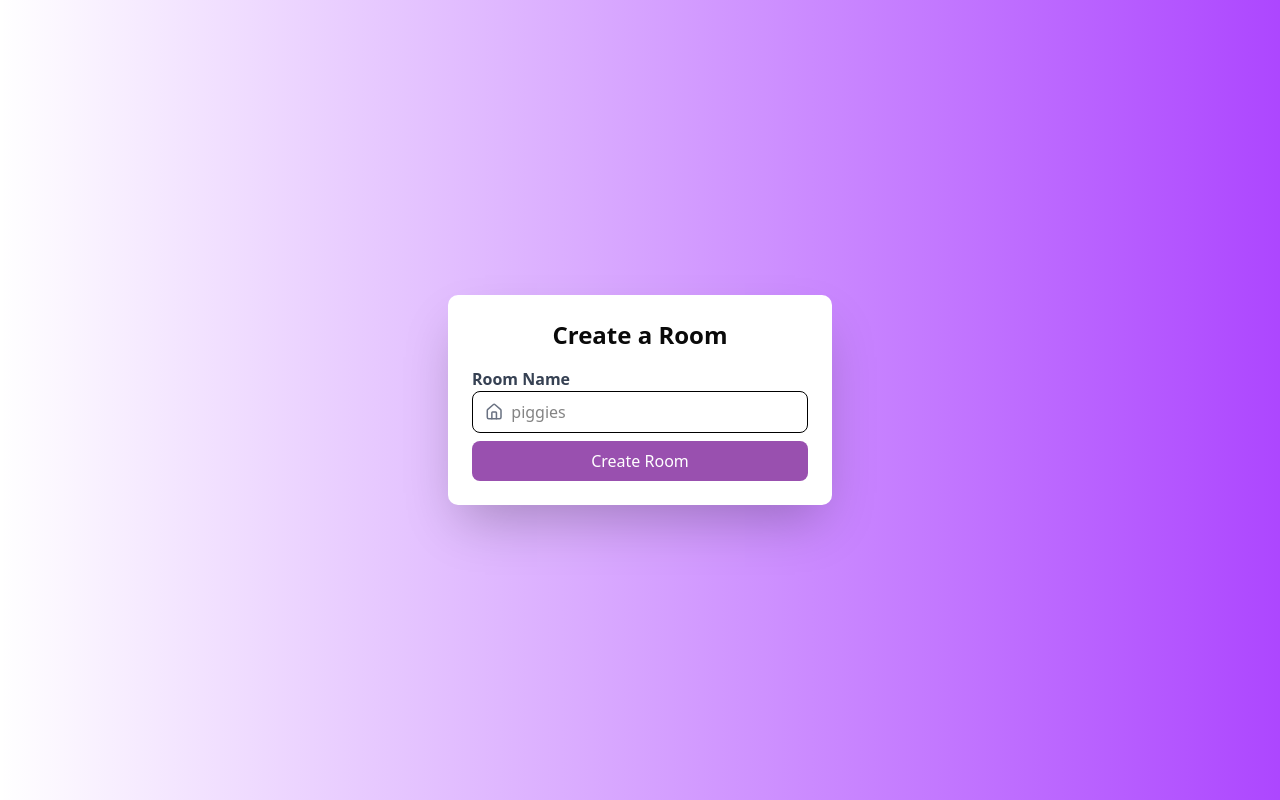
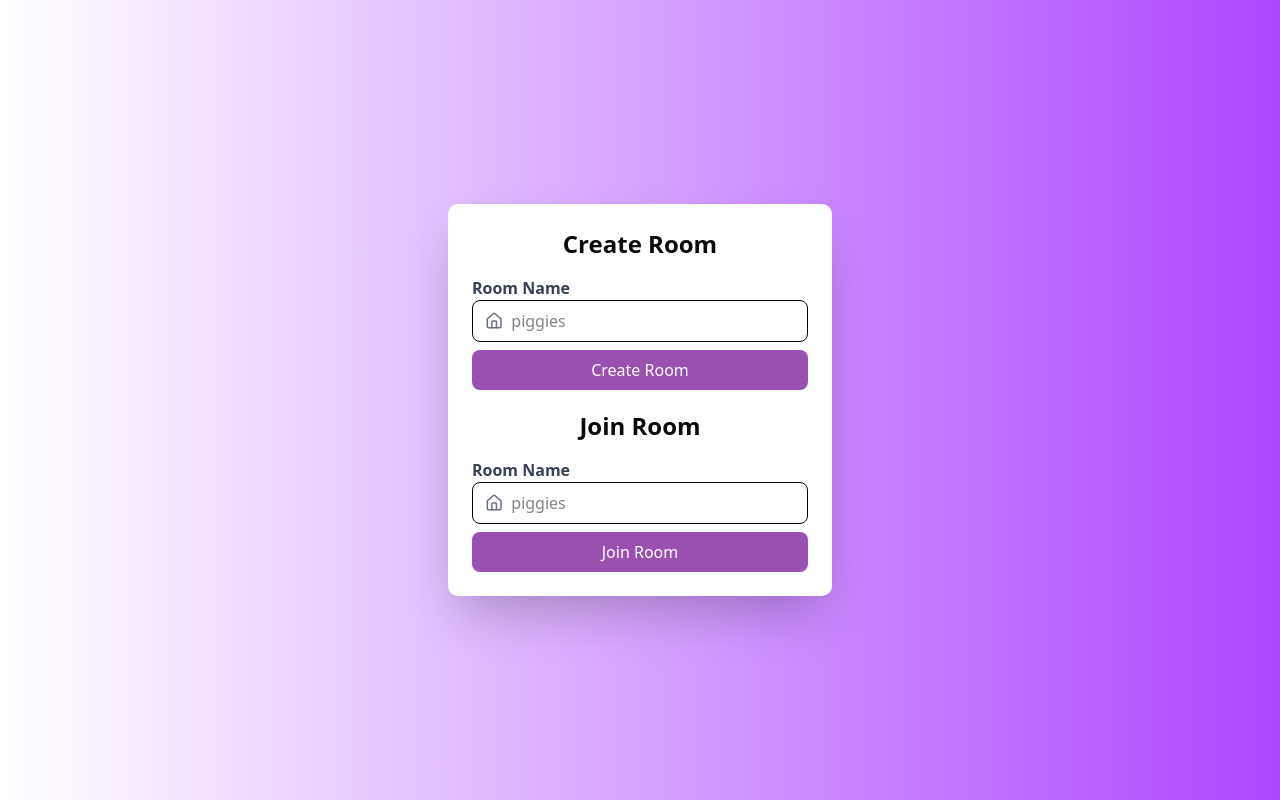
Before and after one commit to rohanshrma222/InkSync, a Next.js app in the folder apps/main-frontend/: page /room in a window 1280 px wide. Built offline with nearby package versions, Linux system fonts and the light colour scheme; no server answers.

Commit message:
added join room

```diff
--- a/apps/main-frontend/app/room/page.tsx
+++ b/apps/main-frontend/app/room/page.tsx
@@ -48,7 +48,7 @@ export default function RoomPage() {
     return (
         <div className="flex flex-col items-center justify-center min-h-screen p-4 bg-gradient-to-r from-white-100 to-purple-500">
             <div className="bg-white p-6 rounded-lg shadow-2xl w-96">
-                <h1 className="text-2xl flex justify-center font-black pb-4">Create a Room</h1>
+                <h1 className="text-2xl flex justify-center font-black pb-4">Create Room</h1>
                 <label className="block text-gray-700 font-black">Room Name</label>
                 <div className="flex items-center border border-black rounded-md px-3 py-2">
                     <House className="text-gray-500 mr-2" size={20} />
@@ -68,6 +68,26 @@ export default function RoomPage() {
                 >
                     Create Room
                 </button>
+                <h1 className="text-2xl flex justify-center font-black pb-4  pt-5">Join Room</h1>
+                <label className="block text-gray-700 font-black">Room Name</label>
+                <div className="flex items-center border border-black rounded-md px-3 py-2">
+                    <House className="text-gray-500 mr-2" size={20} />
+                    <input
+                        type="text"
+                        name="name"
+                        className="w-full outline-none bg-transparent"
+                        placeholder="piggies"
+                        required
+                        value={roomName}
+                        onChange={(e) => setRoomName(e.target.value)}
+                    />
+                </div>
+                <button
+                    onClick={createRoom}
+                    className="w-full mt-2 py-2 bg-[#9950af] text-white rounded-md hover:bg-[#9950af]/80"
+                >
+                    Join Room
+                </button>
             </div>
         </div>
     );
```
